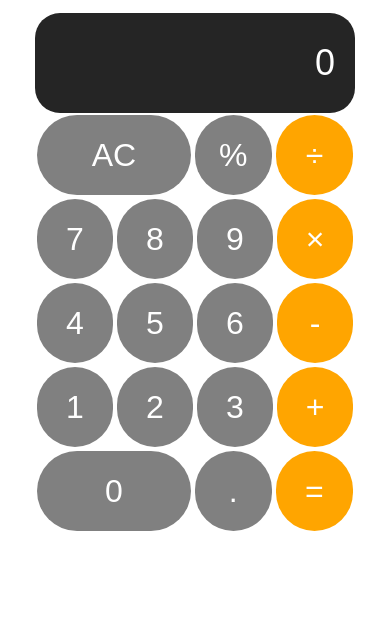
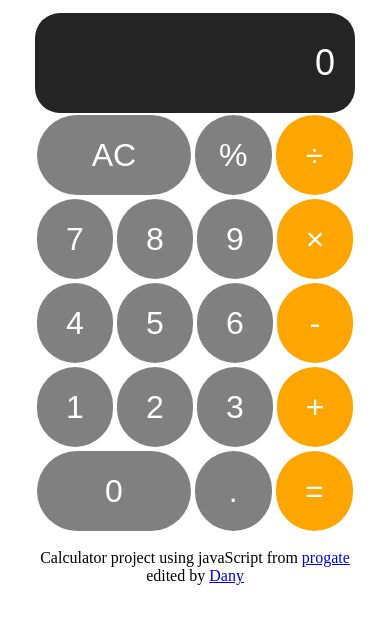
Before and after one commit to danyriansyah/Calculator, a plain HTML site: page index.html in a window 390 px wide. Drawn offline with Linux system fonts and the light colour scheme.

Commit message:
responsive

```diff
--- a/index.html
+++ b/index.html
@@ -38,6 +38,7 @@
           <button class="equal-sign">=</button>
         </div>
       </div>
+      <p>Calculator project using javaScript from <a href="https://docs.google.com/presentation/d/1qgH1QtkLIqQmsYfa26OmoR3Nq3Vg5i0m9Mz3PILaOEI/edit#slide=id.g5f97bfde74_0_0">progate</a> edited by <a href="https://www.instagram.com/dany_riansyahputra/">Dany</a> </p>
     </div>
     <script type="text/javascript" src="script.js"></script>
   </body>
--- a/style.css
+++ b/style.css
@@ -2,7 +2,7 @@
   text-align: center;
   margin: 0 auto;
   padding-top: 5px;
-  width: 320px;
+  max-width: 320px;
 }
 .calculator-screen{
   width: 100%;
```
